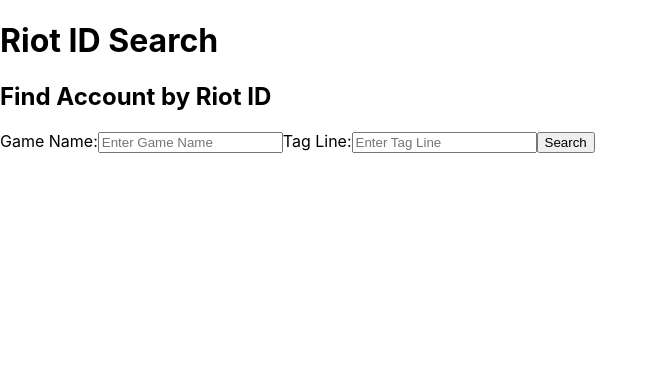
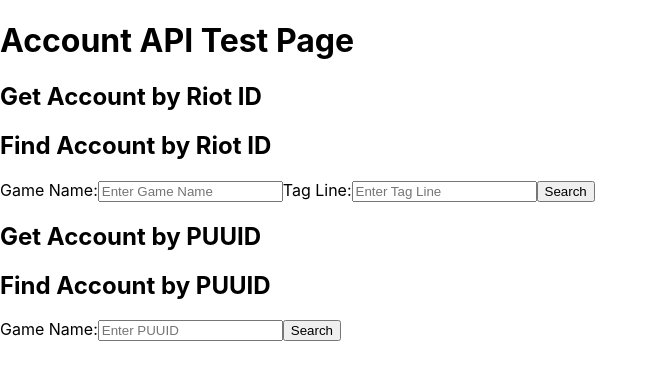
Before and after one commit to Chevy20/LeagueApp, a React (Create React App) app in the folder frontend/: page /account in a window 1280 px wide. Shown: the top 380 px of the page, without its empty margins (0-658 px from the left). Built offline with nearby package versions, Linux system fonts and the light colour scheme.

Commit message:
Added account by PUUID

```diff
--- /dev/null
+++ b/frontend/src/components/PUUIDForm.js
@@ -0,0 +1,53 @@
+import React, { useState } from 'react';
+
+function PUUIDForm() {
+    const [puuid, setpuuid] = useState('');
+    const [accountData, setAccountData] = useState(null);
+    const [error, setError] = useState(null);
+
+    //Function to handle submission
+    const handleSubmit = async (e) => {
+        e.preventDefault();
+        try {
+            const response = await fetch(`/api/accounts/by-puuid/${puuid}`);
+            if (!response.ok) {
+                throw new Error('Failed to fetch account data');
+            }
+            const data = await response.json();
+            setAccountData(data);
+            setError(null); //Clear any previous errors
+        } catch (error) {
+            setError(error.message); // Store error message
+            setAccountData(null); // Clear previous data
+        }
+    };
+
+    return (
+        <div>
+            <h2>Find Account by PUUID</h2>
+            <form onSubmit={handleSubmit}>
+                <label>
+                    Game Name:
+                    <input
+                        type="text"
+                        value={puuid}
+                        onChange={(e) => setpuuid(e.target.value)}
+                        placeholder="Enter PUUID"
+                        required
+                    />
+                </label>
+                <button type="submit">Search</button>
+            </form>
+            {accountData && (
+                <div>
+                    <h3>Account Data</h3>
+                    <pre>{JSON.stringify(accountData, null, 2)}</pre>
+                </div>
+            )}
+            {/* Display error if request fails */}
+            {error && <p style={{ color: 'red' }}>{error}</p>}
+        </div>
+    );
+}
+
+export default PUUIDForm;
--- a/frontend/src/pages/Account.js
+++ b/frontend/src/pages/Account.js
@@ -1,12 +1,21 @@
 import React from 'react';
 import RiotIdForm from '../components/RiotIdForm'; // Import the form component
+import PUUIDForm from '../components/PUUIDForm';
 
 const AccountPage = () => {
     return (
         <div>
-            <h1>Riot ID Search</h1>
-            {/* Render the RiotIdForm */}
-            <RiotIdForm />
+            <h1>Account API Test Page</h1>
+            <div>
+                <h2>Get Account by Riot ID</h2>
+                {/* Render the RiotIdForm */}
+                <RiotIdForm />
+            </div>
+            <div>
+                <h2>Get Account by PUUID</h2>
+                {/* Render the RiotIdForm */}
+                <PUUIDForm />
+            </div>
         </div>
     );
 };
```
